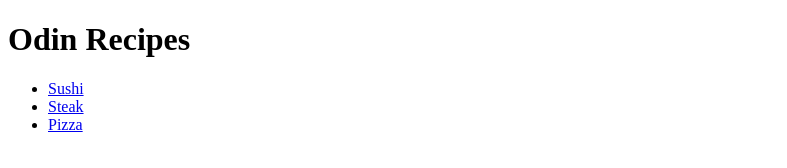
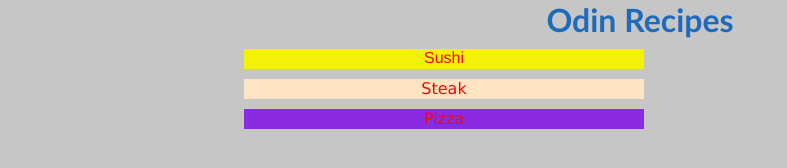
Before and after one commit to D3V-KNIGHT/odin-recipes, a plain HTML site: page index.html in a window 1280 px wide. Shown: the whole page, without its empty margins (0-787 px from the left). Drawn offline with Linux system fonts and the light colour scheme.

Commit message:
Add css styling to index page.

```diff
--- a/index.html
+++ b/index.html
@@ -1,16 +1,18 @@
 <!DOCTYPE html>
 <html lang="en">
   <head>
+    <link href="style.css" rel="stylesheet" />
     <meta charset="UTF-8" />
     <meta name="viewport" content="width=device-width, initial-scale=1.0" />
     <title>Odin Recipes</title>
   </head>
+
   <body>
     <h1>Odin Recipes</h1>
     <ul>
-      <li><a href="./recipes/sushi.html">Sushi</a></li>
-      <li><a href="./recipes/steak.html">Steak</a></li>
-      <li><a href="./recipes/pizza.html">Pizza</a></li>
+      <li class="sushi"><a href="./recipes/sushi.html">Sushi</a></li>
+      <li class="steak"><a href="./recipes/steak.html">Steak</a></li>
+      <li class="pizza"><a href="./recipes/pizza.html">Pizza</a></li>
     </ul>
   </body>
 </html>
--- /dev/null
+++ b/style.css
@@ -0,0 +1,48 @@
+* {
+  margin: 0;
+  padding: 0;
+  box-sizing: border-box;
+}
+body {
+  font-family: "Trebuchet MS", "Lucida Sans Unicode", "Lucida Grande",
+    "Lucida Sans", Arial, sans-serif;
+  background-color: rgb(198, 198, 198);
+  border-color: black;
+}
+
+h1 {
+  color: rgb(30, 107, 188);
+  text-align: center;
+}
+
+a {
+  color: rgb(241, 9, 9);
+  display: block;
+  margin-bottom: 10px;
+  text-align: center;
+  text-decoration: none;
+}
+
+li {
+  width: 400px;
+  height: 20px;
+  margin: 10px 244px;
+  list-style-type: none;
+}
+
+.sushi {
+  font-family: "Franklin Gothic Medium", "Arial Narrow", Arial, sans-serif;
+  background-color: rgb(244, 240, 8);
+  text-align: center;
+}
+
+.steak {
+  font-family: Verdana, Geneva, Tahoma, sans-serif;
+  background-color: bisque;
+}
+
+.pizza {
+  font-family: "Lucida Sans", "Lucida Sans Regular", "Lucida Grande",
+    "Lucida Sans Unicode", Geneva, Verdana, sans-serif;
+  background-color: blueviolet;
+}
```
